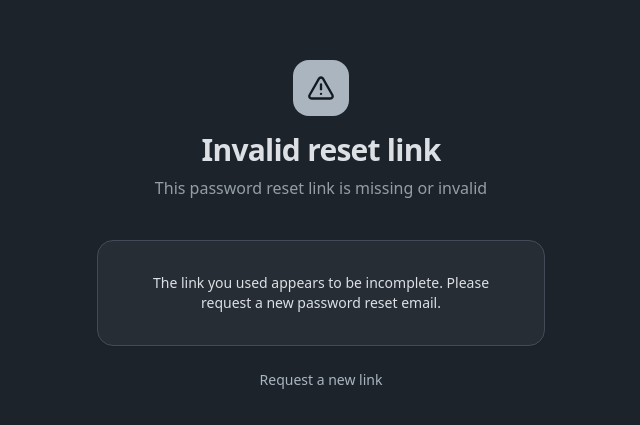
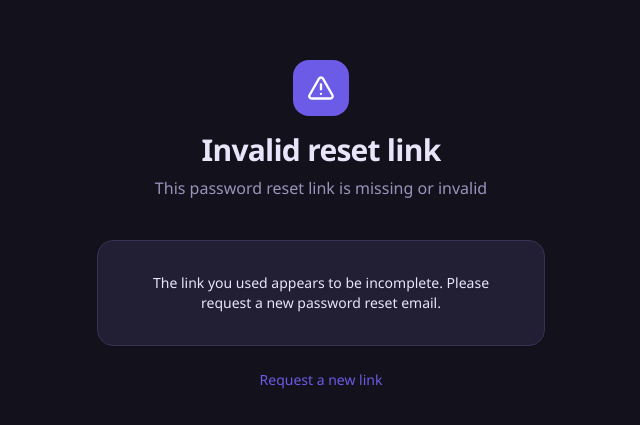
Before and after one commit to alaminmolla1076-boop/TG-TOP, a React (Vite) app: page /reset-password in a window 1280 px wide. Shown: the part 175-600 px from the top of the page, without its empty margins (319-959 px from the left). Built offline with nearby package versions, Linux system fonts and the light colour scheme; no server answers.

Commit message:
Implement Nordic Frost Glass design in Account page
Co-authored-by: Golden Bounty <goldenbountysupport@gmail.com>

```diff
--- a/src/components/AppLayout.jsx
+++ b/src/components/AppLayout.jsx
@@ -23,8 +23,8 @@ export default function AppLayout() {
   }, []);
 
   return (
-    <div className="min-h-screen bg-background pb-[104px] tracking-[0.04em] text-foreground">
-      <header className="og-rise sticky top-0 z-40 border-b border-border bg-background">
+    <div className="min-h-screen bg-background pb-[128px] tracking-[0.04em] text-foreground">
+      <header className="og-rise sticky top-0 z-40 bg-background/70 backdrop-blur-md">
         <div className="mx-auto grid max-w-md grid-cols-[1fr_auto_1fr] items-center px-4 py-3">
           <span />
           <Image
@@ -35,7 +35,7 @@ export default function AppLayout() {
             className="h-11 w-11 object-contain"
             fittingType="fit"
           />
-          <span className="inline-flex items-center justify-end gap-1.5 justify-self-end whitespace-nowrap rounded-full border border-primary/40 px-3 py-[5px] font-mono text-[13px] font-semibold text-primary">
+          <span className="inline-flex items-center justify-end gap-1.5 justify-self-end whitespace-nowrap rounded-full border border-ring/35 bg-card/75 px-3 py-[5px] font-mono text-[13px] font-semibold text-ring">
             <Gem className="h-3.5 w-3.5" strokeWidth={1.5} />
             {balance === null ? "…" : formatMoney(balance)}
           </span>
--- a/src/components/account/SectionHeader.jsx
+++ b/src/components/account/SectionHeader.jsx
@@ -1,11 +1,11 @@
 import React from "react";
 
-// Vault Card — uppercase small-caps section heading with a gold wire icon.
+// Nordic Frost Glass — lavender uppercase section heading.
 export default function SectionHeader({ icon, children }) {
   return (
-    <div className="flex items-center gap-2 text-[11px] font-semibold uppercase tracking-[0.22em] text-muted-foreground">
+    <div className="flex items-center gap-2 text-[11px] font-semibold uppercase tracking-[.08em] text-ring">
       {icon}
-      <h2 className="leading-tight">{children}</h2>
+      <h2 className="leading-[1.3]">{children}</h2>
     </div>
   );
 }
--- a/src/components/account/StatsLedger.jsx
+++ b/src/components/account/StatsLedger.jsx
@@ -1,6 +1,6 @@
 import React from "react";
 
-// Vault Card — engraved two-column Orders / Sales strip with hairline divider.
+// Nordic Frost Glass — twin pill bubbles with gradient numerals.
 export default function StatsLedger({ orders, sales }) {
   const items = [
     { label: "Orders", value: orders },
@@ -8,13 +8,18 @@ export default function StatsLedger({ orders, sales }) {
   ];
 
   return (
-    <section className="og-rise grid grid-cols-2 divide-x divide-border/40 rounded-xl border border-border/50 bg-card/80 [animation-delay:400ms]">
+    <section className="og-rise grid grid-cols-2 gap-3 [animation-delay:.35s]">
       {items.map((s) => (
-        <div key={s.label} className="px-5 py-4">
-          <div className="text-[10px] font-semibold uppercase tracking-[0.25em] text-muted-foreground">
+        <div
+          key={s.label}
+          className="rounded-full border border-ring/25 bg-card/70 px-5 py-4 shadow-[inset_0_1px_0_rgba(255,255,255,.07),0_8px_20px_rgba(0,0,0,.3)]"
+        >
+          <div className="text-[10px] font-semibold uppercase tracking-[.08em] text-ring">
             {s.label}
           </div>
-          <div className="mt-1 font-display text-3xl font-bold leading-none text-primary">{s.value}</div>
+          <div className="mt-1 bg-gradient-to-r from-ring to-primary bg-clip-text font-display text-[32px] font-bold leading-none text-transparent">
+            {s.value}
+          </div>
         </div>
       ))}
     </section>
--- a/src/index.css
+++ b/src/index.css
@@ -4,80 +4,80 @@
 
 @layer base {
   :root {
-    --background: 212 21% 14%;
-    --obsidian: 212 22% 10%;
-    --foreground: 214 14% 88%;
-    --card: 212 16% 18%;
-    --card-foreground: 214 14% 88%;
-    --popover: 212 16% 17%;
-    --popover-foreground: 214 14% 88%;
-    --primary: 209 15% 71%;
-    --primary-foreground: 212 30% 10%;
-    --secondary: 213 14% 25%;
-    --secondary-foreground: 214 14% 88%;
-    --muted: 213 14% 25%;
-    --muted-foreground: 212 9% 62%;
-    --accent: 213 14% 25%;
-    --accent-foreground: 214 14% 88%;
+    --background: 251 24% 9%;
+    --obsidian: 251 27% 6%;
+    --foreground: 248 70% 94%;
+    --card: 251 27% 16%;
+    --card-foreground: 248 70% 94%;
+    --popover: 251 27% 14%;
+    --popover-foreground: 248 70% 94%;
+    --primary: 247 74% 63%;
+    --primary-foreground: 0 0% 100%;
+    --secondary: 250 29% 19%;
+    --secondary-foreground: 248 70% 94%;
+    --muted: 250 29% 19%;
+    --muted-foreground: 248 23% 66%;
+    --accent: 251 31% 30%;
+    --accent-foreground: 248 70% 94%;
     --destructive: 0 62% 52%;
     --destructive-foreground: 0 0% 100%;
-    --border: 213 12% 30%;
-    --input: 213 12% 30%;
-    --ring: 209 15% 71%;
-    --chart-1: 209 15% 71%;
-    --chart-2: 213 10% 45%;
-    --chart-3: 212 9% 62%;
-    --chart-4: 213 14% 25%;
-    --chart-5: 214 14% 88%;
+    --border: 250 25% 26%;
+    --input: 250 25% 26%;
+    --ring: 244 98% 80%;
+    --chart-1: 244 98% 80%;
+    --chart-2: 247 74% 63%;
+    --chart-3: 248 23% 66%;
+    --chart-4: 250 29% 19%;
+    --chart-5: 248 70% 94%;
     --radius: 0.75rem;
-    --font-heading: ui-sans-serif, system-ui, sans-serif;
-    --font-body: ui-sans-serif, system-ui, sans-serif;
-    --font-display: ui-sans-serif, system-ui, sans-serif;
+    --font-heading: ui-rounded, "Segoe UI", system-ui, sans-serif;
+    --font-body: ui-rounded, "Segoe UI", system-ui, sans-serif;
+    --font-display: ui-rounded, "Segoe UI", system-ui, sans-serif;
     --font-mono: ui-monospace, SFMono-Regular, Menlo, Monaco, Consolas, "Liberation Mono", "Courier New", monospace;
-    --sidebar-background: 212 20% 12%;
-    --sidebar-foreground: 214 14% 88%;
-    --sidebar-primary: 209 15% 71%;
-    --sidebar-primary-foreground: 212 30% 10%;
-    --sidebar-accent: 213 14% 25%;
-    --sidebar-accent-foreground: 214 14% 88%;
-    --sidebar-border: 213 12% 30%;
-    --sidebar-ring: 209 15% 71%;
+    --sidebar-background: 251 24% 8%;
+    --sidebar-foreground: 248 70% 94%;
+    --sidebar-primary: 247 74% 63%;
+    --sidebar-primary-foreground: 0 0% 100%;
+    --sidebar-accent: 250 29% 19%;
+    --sidebar-accent-foreground: 248 70% 94%;
+    --sidebar-border: 250 25% 26%;
+    --sidebar-ring: 244 98% 80%;
   }
 
   .dark {
-    --background: 212 21% 14%;
-    --obsidian: 212 22% 10%;
-    --foreground: 214 14% 88%;
-    --card: 212 16% 18%;
-    --card-foreground: 214 14% 88%;
-    --popover: 212 16% 17%;
-    --popover-foreground: 214 14% 88%;
-    --primary: 209 15% 71%;
-    --primary-foreground: 212 30% 10%;
-    --secondary: 213 14% 25%;
-    --secondary-foreground: 214 14% 88%;
-    --muted: 213 14% 25%;
-    --muted-foreground: 212 9% 62%;
-    --accent: 213 14% 25%;
-    --accent-foreground: 214 14% 88%;
+    --background: 251 24% 9%;
+    --obsidian: 251 27% 6%;
+    --foreground: 248 70% 94%;
+    --card: 251 27% 16%;
+    --card-foreground: 248 70% 94%;
+    --popover: 251 27% 14%;
+    --popover-foreground: 248 70% 94%;
+    --primary: 247 74% 63%;
+    --primary-foreground: 0 0% 100%;
+    --secondary: 250 29% 19%;
+    --secondary-foreground: 248 70% 94%;
+    --muted: 250 29% 19%;
+    --muted-foreground: 248 23% 66%;
+    --accent: 251 31% 30%;
+    --accent-foreground: 248 70% 94%;
     --destructive: 0 62% 52%;
     --destructive-foreground: 0 0% 100%;
-    --border: 213 12% 30%;
-    --input: 213 12% 30%;
-    --ring: 209 15% 71%;
-    --chart-1: 209 15% 71%;
-    --chart-2: 213 10% 45%;
-    --chart-3: 212 9% 62%;
-    --chart-4: 213 14% 25%;
-    --chart-5: 214 14% 88%;
-    --sidebar-background: 212 20% 12%;
-    --sidebar-foreground: 214 14% 88%;
-    --sidebar-primary: 209 15% 71%;
-    --sidebar-primary-foreground: 212 30% 10%;
-    --sidebar-accent: 213 14% 25%;
-    --sidebar-accent-foreground: 214 14% 88%;
-    --sidebar-border: 213 12% 30%;
-    --sidebar-ring: 209 15% 71%;
+    --border: 250 25% 26%;
+    --input: 250 25% 26%;
+    --ring: 244 98% 80%;
+    --chart-1: 244 98% 80%;
+    --chart-2: 247 74% 63%;
+    --chart-3: 248 23% 66%;
+    --chart-4: 250 29% 19%;
+    --chart-5: 248 70% 94%;
+    --sidebar-background: 251 24% 8%;
+    --sidebar-foreground: 248 70% 94%;
+    --sidebar-primary: 247 74% 63%;
+    --sidebar-primary-foreground: 0 0% 100%;
+    --sidebar-accent: 250 29% 19%;
+    --sidebar-accent-foreground: 248 70% 94%;
+    --sidebar-border: 250 25% 26%;
+    --sidebar-ring: 244 98% 80%;
   }
 }
 
@@ -91,18 +91,10 @@
   }
 }
 
-/* Obsidian Fineline — topo resolve + staggered entrance animations */
 @layer utilities {
   @keyframes og-rise {
-    from { opacity: 0; transform: translateY(10px); }
+    from { opacity: 0; transform: translateY(12px); }
     to { opacity: 1; transform: none; }
-  }
-  @keyframes og-res {
-    from { opacity: 0; transform: scale(1.06); }
-    to { opacity: 0.35; transform: none; }
-  }
-  .og-topo {
-    animation: og-res 1.6s ease-out both;
   }
   .og-rise {
     animation: og-rise 0.7s ease-out both;
@@ -133,4 +125,16 @@
   .vg-sweep {
     animation: vg-sweep 6s ease-in-out infinite;
   }
+  /* Nordic Frost Glass — balance pod: entrance rise + rhythmic inner glow pulse */
+  @keyframes nf-rise {
+    from { opacity: 0; transform: translateY(12px); }
+    to { opacity: 1; transform: none; }
+  }
+  @keyframes nf-pulse {
+    0%, 100% { box-shadow: inset 0 0 22px rgba(108, 92, 231, .3), inset 0 2px 0 rgba(255, 255, 255, .08), 0 14px 34px rgba(0, 0, 0, .45); }
+    50% { box-shadow: inset 0 0 34px rgba(162, 155, 254, .55), inset 0 2px 0 rgba(255, 255, 255, .1), 0 14px 40px rgba(108, 92, 231, .35); }
+  }
+  .nf-pod {
+    animation: nf-rise 0.7s ease-out 0.2s both, nf-pulse 3.2s ease-in-out infinite;
+  }
 }
```
Also changed, not shown: src/components/BottomNav.jsx (+9 -6 lines), src/components/account/AccountHero.jsx (+22 -29 lines), src/components/account/AdminWithdrawals.jsx (+6 -6 lines), src/components/account/ServiceBand.jsx (+10 -10 lines), src/components/account/WithdrawList.jsx (+5 -5 lines), src/pages/Account.jsx (+20 -5 lines).
